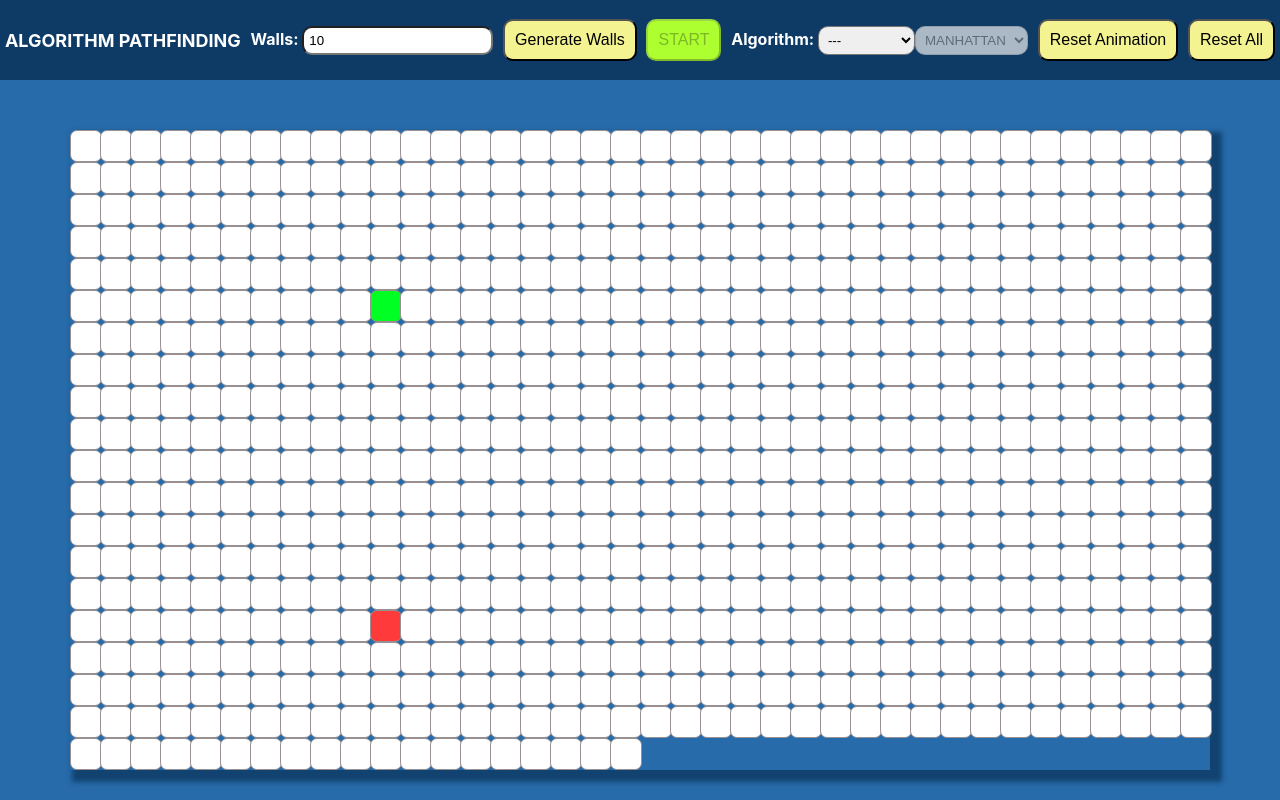
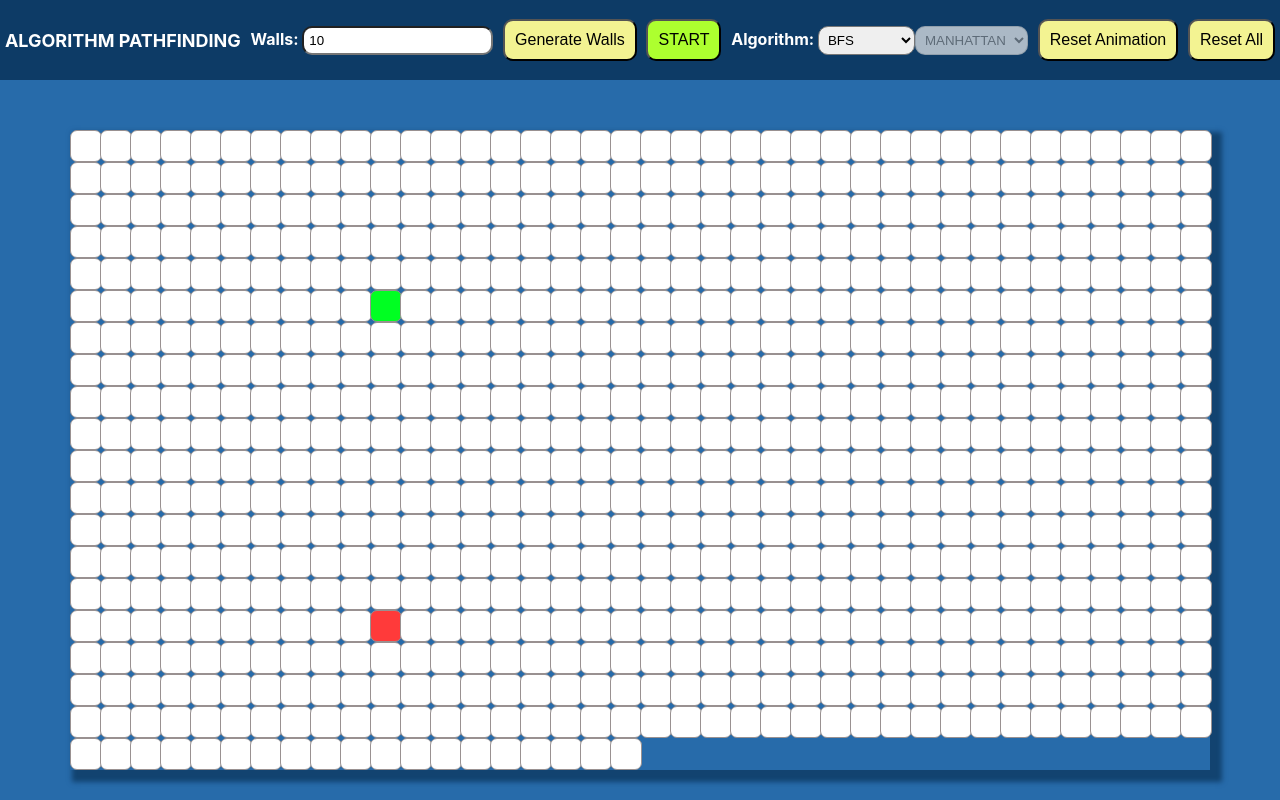
Before and after one commit to nicolosponziello/pathfinding-visualizer-react, a React (Create React App) app: page / in a window 1280 px wide. Built offline with nearby package versions, Linux system fonts and the light colour scheme.

Commit message:
header: fix error spamming

```diff
--- a/src/components/Header/header.component.tsx
+++ b/src/components/Header/header.component.tsx
@@ -11,7 +11,7 @@ interface Props {
 
 const Header = (props: Props) => {
   const [wallNum, setWallNum] = useState(10);
-  const [algoSelected, setAlgo] = useState<ALGORITHMS>();
+  const [algoSelected, setAlgo] = useState<ALGORITHMS>(ALGORITHMS.BFS);
   const [euristic, setEuristic] = useState(Euristic.MANHATTAN);
   return (
     <>
@@ -30,7 +30,6 @@ const Header = (props: Props) => {
           Generate Walls
         </button>
         <button
-          disabled={algoSelected === undefined}
           className="button start-btn"
           onClick={() => props.onStart(algoSelected, euristic)}
         >
@@ -41,14 +40,14 @@ const Header = (props: Props) => {
           <select
             className="select"
             onChange={(ev: any) => setAlgo(ev.target.value)}
+            defaultValue={ALGORITHMS[0]}
           >
-            <option hidden disabled selected>
-              ---
-            </option>
             {Object.values(ALGORITHMS)
               .filter((a: any) => !isNaN(a))
               .map((a: any) => (
-                <option value={a}>{ALGORITHMS[a]}</option>
+                <option key={a} value={a}>
+                  {ALGORITHMS[a]}
+                </option>
               ))}
           </select>
 
@@ -58,13 +57,15 @@ const Header = (props: Props) => {
             className="select"
             onChange={(ev: any) => setEuristic(ev.target.value)}
           >
-            <option hidden disabled selected>
-              ---
-            </option>
             {Object.values(Euristic)
               .filter((e: any) => !isNaN(e))
-              .map((e: any) => (<option value={e}>{Euristic[e]}</option>))
-            }
+              .map((e: any) => (
+                <option key={e} value={e}>
+
+                  {Euristic[e]}
+
+                </option>
+              ))}
           </select>
         </div>
         <button className="button" onClick={props.resetAnimation}>
```
